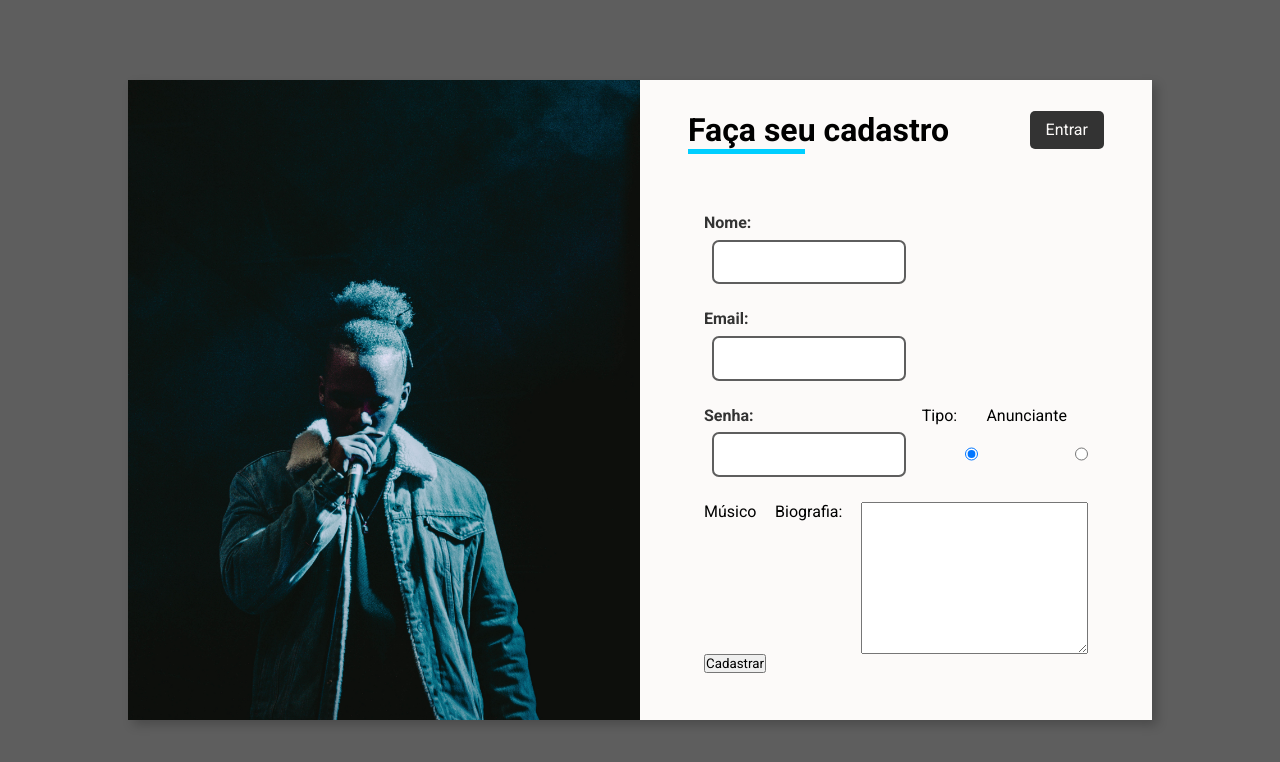
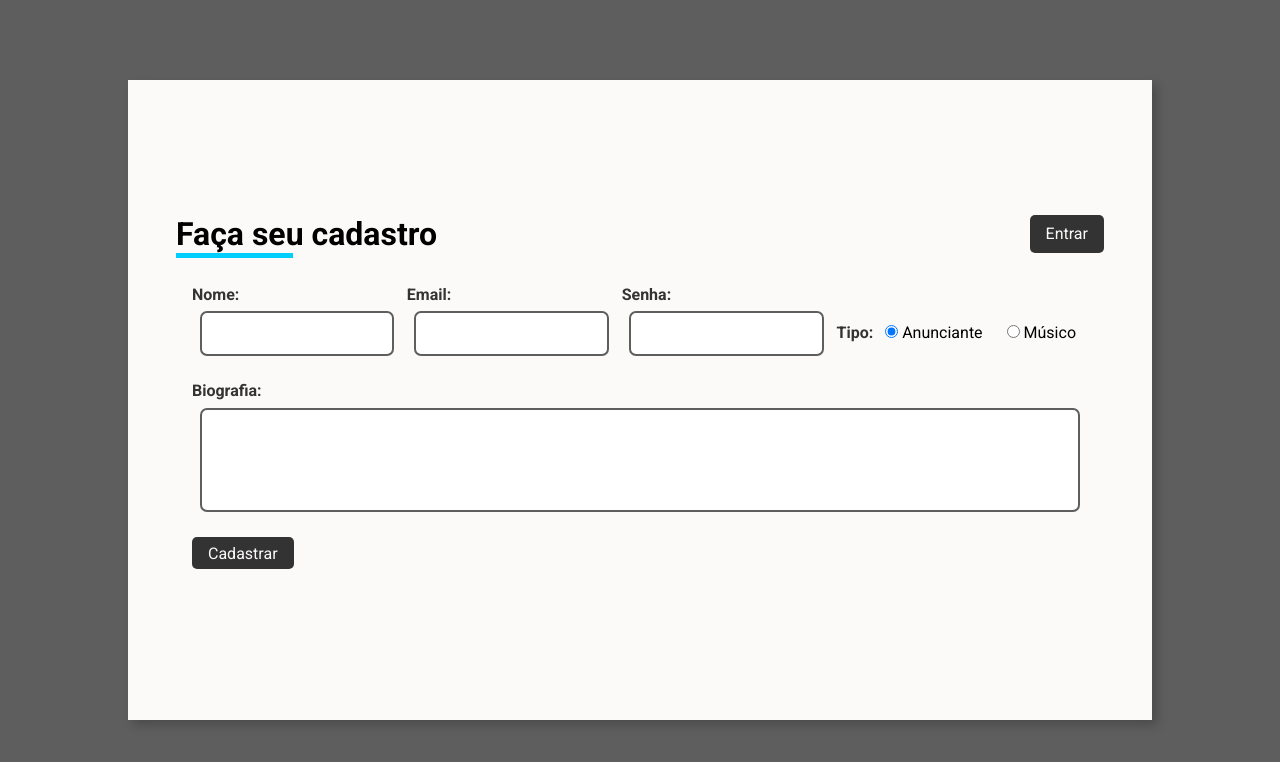
Before and after one commit to Lucas-2000/usjt_des_web_2023_1_a3, a React (Vite) app in the folder frontend/: page /cadastrar in a window 1280 px wide. Shown: the top 762 px of the page. Built offline with nearby package versions, Linux system fonts and the light colour scheme.

Commit message:
Terminando tela de cadastro

```diff
--- a/frontend/src/pages/auth/Cadastro.jsx
+++ b/frontend/src/pages/auth/Cadastro.jsx
@@ -128,7 +128,9 @@ export const Cadastro = () => {
                   required
                 />
               </div>
+              <div className='radio-form'>
                 <label>Tipo:</label>
+                <div className="radio-button">
                   <input
                     checked={tipo === "A"}
                     type="radio"
@@ -136,7 +138,8 @@ export const Cadastro = () => {
                     name="tipo"
                     onChange={(e) => setTipo(e.target.value)}
                   />{" "}
-              Anunciante
+                  Anunciante</div>
+                <div className="radio-button">
                   <input
                     checked={tipo === "M"}
                     type="radio"
@@ -145,25 +148,32 @@ export const Cadastro = () => {
                     onChange={(e) => setTipo(e.target.value)}
                   />{" "}
                   Músico
+                </div>
+              </div>
               {tipo === "A" ? (
                 <>
+                  <div className="bio-form">
                     <label>Biografia:</label>
                     <textarea
                       cols="30"
-                    rows="10"
+                      rows="5"
                       onChange={(e) => setBiografia(e.target.value)}
                       required
                     ></textarea>
+                  </div>
                 </>
               ) : (
                 <>
+                  <div className="bio-form">
                     <label>Biografia:</label>
                     <textarea
                       cols="30"
-                    rows="10"
+                      rows="2"
                       onChange={(e) => setBiografia(e.target.value)}
                       required
                     ></textarea>
+                  </div>
+                  <div className="option-form">
                     <label>Estilo:</label>
                     <select onChange={(e) => setEstilo(e.target.value)} required>
                       <option value="">Selecione uma opção</option>
@@ -174,6 +184,7 @@ export const Cadastro = () => {
                       <option value="Samba">Samba</option>
                       <option value="MPB">MPB</option>
                     </select>
+                  </div>
                   <div className="input-form">
                     <label>Disponibilidade:</label>
                     <input
@@ -192,7 +203,9 @@ export const Cadastro = () => {
                   </div>
                 </>
               )}
+              <div className="submit-form">
                 <input type="submit" value="Cadastrar" />
+              </div>
             </div>
           </form>
         </div>
--- a/frontend/src/pages/auth/cadastro.css
+++ b/frontend/src/pages/auth/cadastro.css
@@ -36,12 +36,15 @@
 
 .header-form {
     width: 100%;
-    margin-bottom: 3rem;
+    margin-bottom: 1rem;
     display: flex;
     justify-content: space-between;
 }
 
+.submit-form input,
 .header-form a {
+    font-size: 1rem;
+    border: none;
     display: flex;
     align-items: center;
     background: var(--jet);
@@ -52,15 +55,16 @@
     transition: background 0.3s ease 0s;
 }
 
+.submit-form input:hover,
 .header-form a:hover {
     background: var(--turquoise);
 }
 
-.header-form h1{
+.header-form h1 {
     position: relative;
 }
 
-.header-form h1::after{
+.header-form h1::after {
     content: '';
     display: block;
     width: 45%;
@@ -70,40 +74,92 @@
     position: absolute;
 }
 
-.group-form{
+.group-form {
     display: flex;
     flex-wrap: wrap;
     justify-content: space-between;
     padding: 1rem;
 }
 
-.input-form{
+.option-form,
+.input-form {
     display: flex;
     flex-direction: column;
     margin-bottom: 1.1rem;
 }
 
-.input-form input{
+.option-form select,
+.bio-form textarea,
+.input-form input {
     margin: 0.6rem;
     padding: 0.8rem 1.2rem;
     border: none;
     border-radius: 5px;
     outline: 0.15rem solid var(--davys-gray);
+    resize: none;
     transition: all 0.3s ease 0s;
 }
 
-.input-form input:hover{
+.option-form select:hover,
+.bio-form textarea:hover,
+.input-form input:hover {
     background: #eeeeee75;
     outline: 0.15rem solid var(--turquoise);
 }
 
-.input-form input:focus-visible{
+.option-form select:focus-visible,
+.bio-form textarea:focus-visible,
+.input-form input:focus-visible {
     background: #eeeeee75;
     outline: 0.15rem solid var(--turquoise);
 }
 
-.input-form label{
+.bio-form label,
+.option-form label,
+.radio-form label,
+.input-form label {
     font-size: 1rem;
     font-weight: 600;
     color: var(--jet);
 }
+
+.radio-form {
+    display: flex;
+    flex-direction: row;
+    align-items: center;
+}
+
+.radio-button {
+    margin: 0.75rem;
+}
+
+.bio-form {
+    display: flex;
+    flex-direction: column;
+    margin-bottom: 1.1rem;
+    width: 100%;
+}
+
+.submit-form {
+    display: flex;
+    flex-direction: column;
+    justify-content: center;
+    align-items: center;
+}
+
+@media screen and (max-width: 1330px) {
+    .img-form {
+        display: none;
+    }
+
+    .form {
+        width: 100%;
+    }
+}
+
+@media screen and (max-width: 1064px) {
+    .cadastro-form {
+        width: 90%;
+        height: auto;
+    }
+}
```
Lines whose indentation alone changed are shown as unchanged.
